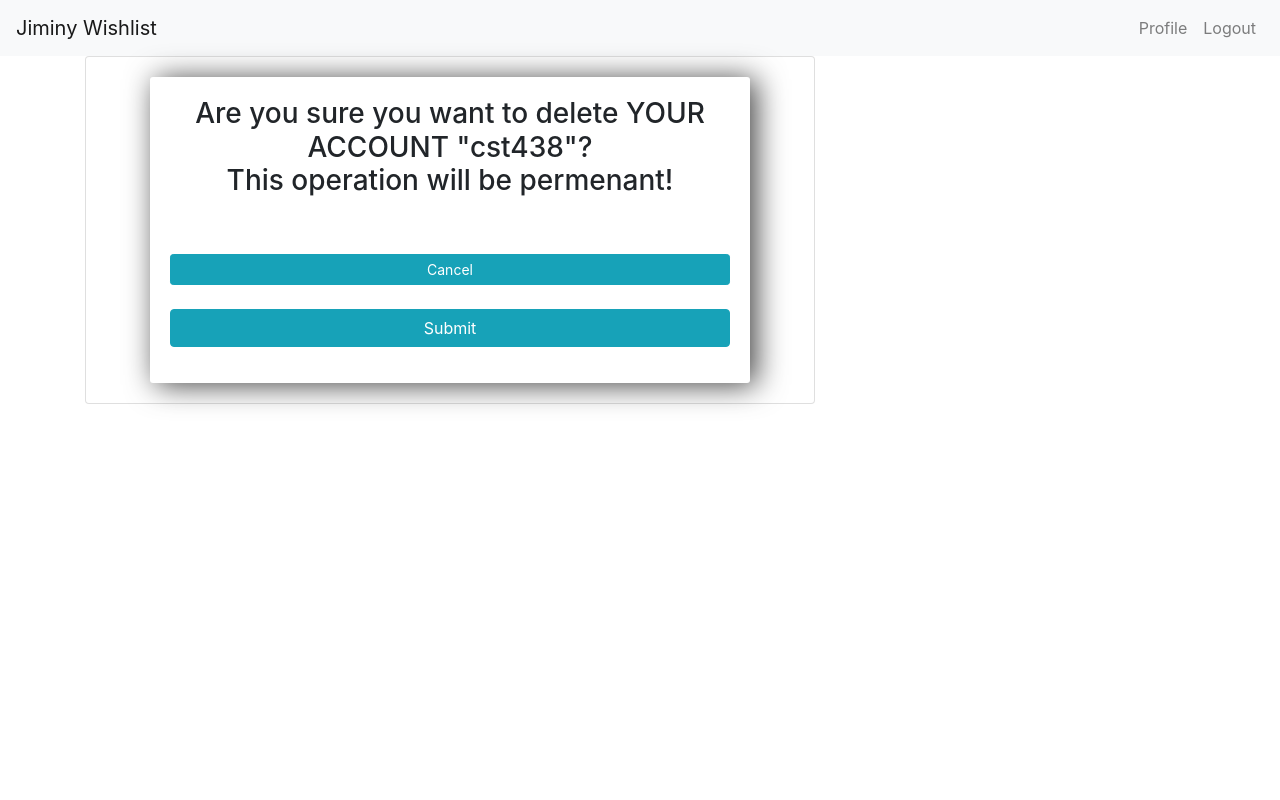
After one commit to munoz/CST438_Project_2_J, a Django app: page /deleteSelf/6/ in a window 1280 px wide. The commit adds this page. Run offline with Django 3.2, Linux system fonts and the light colour scheme; a user stored in the database is signed in; data comes from the database, SQL or seed files in the repository; some libraries are stand-ins or nearby versions.

Commit message:
Complete User Initiated Account Removal
Complete User Initiated Account Removal

```diff
--- /dev/null
+++ b/tasks/templates/tasks/deleteSelf.html
@@ -0,0 +1,69 @@
+<!--File created by Lily Joh-->
+
+<link
+  href="https://cdn.jsdelivr.net/npm/bootstrap@5.0.0-beta2/dist/css/bootstrap.min.css"
+  rel="stylesheet"
+  integrity="sha384-BmbxuPwQa2lc/FVzBcNJ7UAyJxM6wuqIj61tLrc4wSX0szH/Ev+nYRRuWlolflfl"
+  crossorigin="anonymous"
+/>
+
+<style>
+  .btn {
+    width: 100%;
+    font-size: 20px;
+  }
+
+  #form-container input {
+    height: 5vh;
+  }
+
+  h3 {
+    text-align: center;
+  }
+
+  body {
+    background-color: #638cb8;
+  }
+
+  input {
+    width: 100%;
+    padding: 12px 20px;
+    margin: 8px 0;
+    box-sizing: border-box;
+  }
+
+  input::placeholder {
+    color: #d3d3d3;
+  }
+
+  .submit {
+    background-color: #6ba3e8;
+  }
+
+  .center-column {
+    width: 600px;
+    margin: 20px auto;
+    padding: 20px;
+    background-color: #fff;
+    border-radius: 3px;
+    box-shadow: 6px 2px 30px 0px rgba(0, 0, 0, 0.75);
+  }
+</style>
+
+{% extends 'tasks/base.html' %}
+
+{% block content %}
+<div class="center-column">
+  <h3>Are you sure you want to delete YOUR ACCOUNT "{{user}}"?<br>
+      This operation will be permenant!</h3>
+  <br /><br />
+
+  <a class="btn btn-sm btn-info" href="/">Cancel</a>
+  <br /><br />
+
+  <form method="POST" action="">
+    {% csrf_token %}
+    <input class="btn btn-info" type="submit" name="Confirm" />
+  </form>
+</div>
+{% endblock %}
--- a/tasks/urls.py
+++ b/tasks/urls.py
@@ -3,6 +3,7 @@ from . import views
 
 urlpatterns = [
     path('', views.index, name="list"),
+    path('/',views.index, name="list"),
     path('updateItem/<str:pk>/', views.updateItem, name="updateItem"),
     path('deleteItem/<str:pk>/', views.deleteItem, name="deleteItem"),
     path('viewUsers/', views.viewUsers, name="viewUsers"),
@@ -12,4 +13,5 @@ urlpatterns = [
     path('adminPage/', views.adminPage, name="adminPage"),
     path('deleteUser/<str:pk>/', views.deleteUser, name="deleteUser"),
     path('deleteList/<str:pk>/', views.deleteList, name="deleteList"),
+    path('deleteSelf/<str:pk>/', views.deleteSelf, name="deleteSelf"),
 ]
--- a/tasks/views.py
+++ b/tasks/views.py
@@ -137,3 +137,14 @@ def deleteList(request, pk):
 
     context = {'wishlist':wishlist}
     return render(request, 'tasks/deleteList.html', context)
+
+@login_required
+def deleteSelf(request, pk):
+    user = User.objects.get(id=pk)
+
+    if request.method == 'POST':
+        user.delete()
+        return redirect('/')
+
+    context = {'user':user}
+    return render(request, 'tasks/deleteSelf.html', context)
```
Also changed, not shown: tasks/templates/tasks/home.html (+8 -8 lines), tasks/templates/tasks/viewUsers.html (line endings or trailing spaces).
